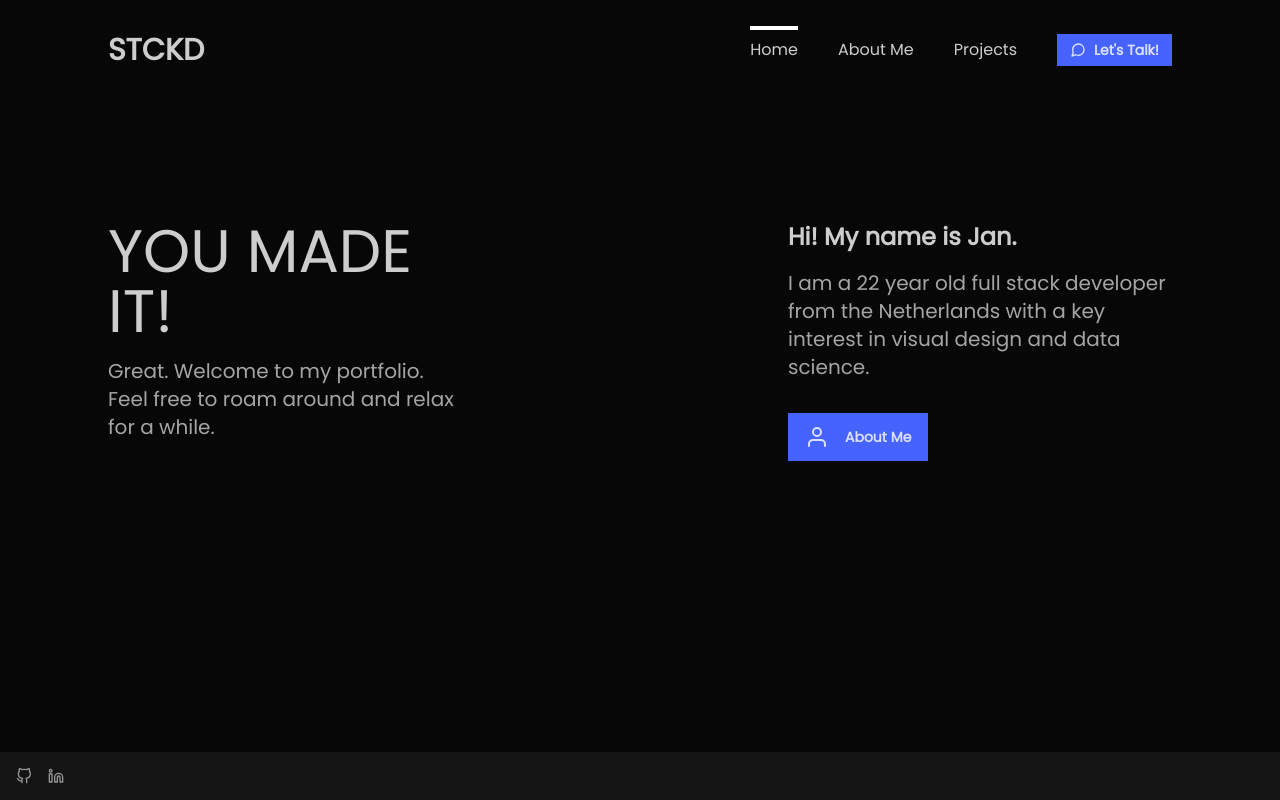
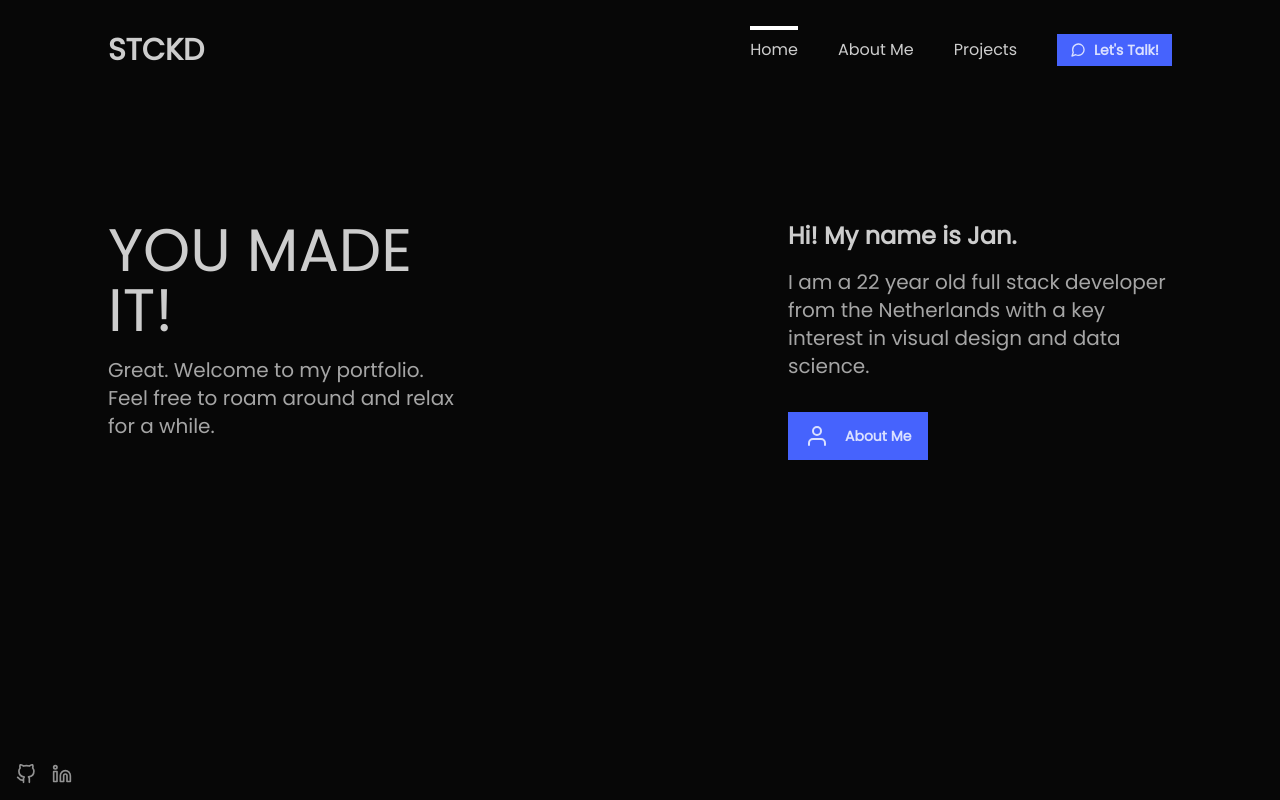
Before and after one commit to janarendvw/Portfolio-V2, a React (Vite) app in the folder App/: page / in a window 1280 px wide. Built offline with nearby package versions, Linux system fonts and the light colour scheme.

Commit message:
footer improvements

```diff
--- a/App/src/layout/footer/Footer.tsx
+++ b/App/src/layout/footer/Footer.tsx
@@ -5,7 +5,7 @@ type Props = {};
 
 export default function Footer({}: Props) {
   return (
-    <div className="col-start-0 col-span-12 row-start-3 self-end py-4 px-4 bg-white/5">
+    <div className="col-start-0 col-span-1 row-start-3 self-end p-4">
       <Socials />
     </div>
   );
--- a/App/src/layout/footer/Socials.tsx
+++ b/App/src/layout/footer/Socials.tsx
@@ -8,10 +8,10 @@ export default function Socials({}: Props) {
   return (
     <div className="flex gap-4">
       <a className="opacity-70 hover:opacity-100" href={"https://github.com"} target={'_blank'}>
-        <GitHub size={16} />
+        <GitHub size={20} />
       </a>
       <a className="opacity-70 hover:opacity-100" href={"https://linkedin.com"} target={'_blank'}>
-        <Linkedin size={16} />
+        <Linkedin size={20} />
       </a>
     </div>
   );
```
